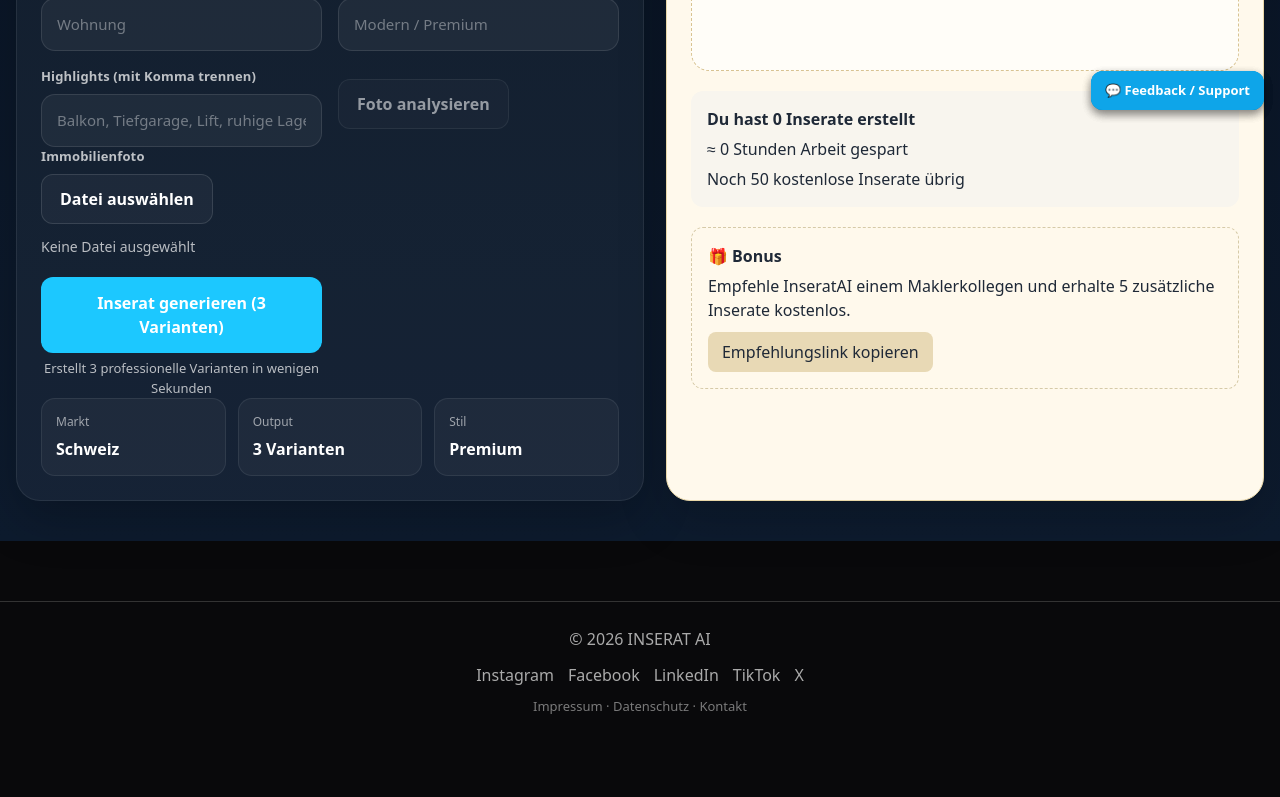
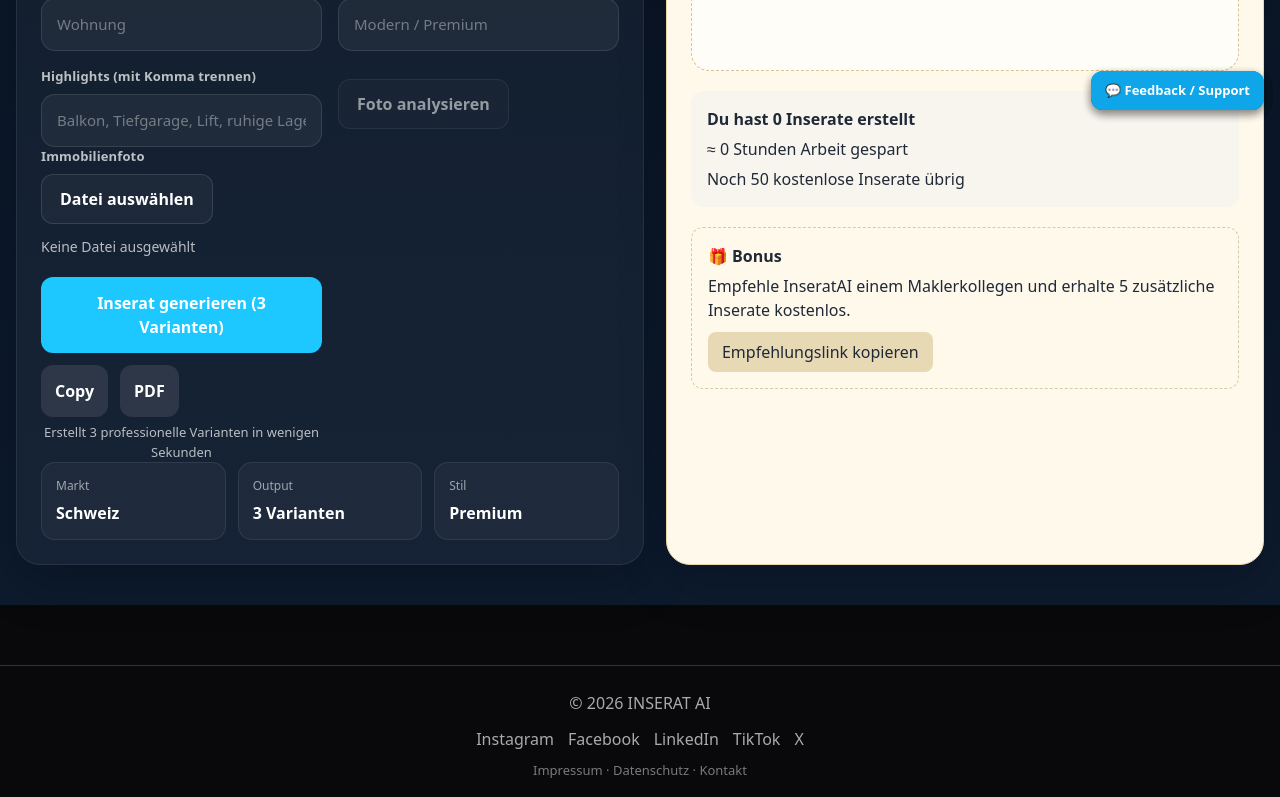
Before and after one commit to capizzijesse-commits/makler-plattform, a Next.js app: page /dashboard in a window 1280 px wide. Shown: the part 674-1471 px from the top of the page. Before the commit the page ends 1416 px from the top, so only its background shows below. Built offline with nearby package versions, Linux system fonts and the light colour scheme.

Commit message:
add copy and pdf buttons

```diff
--- a/app/dashboard/page.tsx
+++ b/app/dashboard/page.tsx
@@ -18,6 +18,26 @@ facebookHashtags?: string;
 };
 
 export default function DashboardPage() {
+  function copyText() {
+  const text = document.querySelector(".outputText")?.textContent || "";
+  if (!text) return;
+  navigator.clipboard.writeText(text);
+}
+
+function downloadPdf() {
+  const text = document.querySelector(".outputText")?.textContent || "";
+  if (!text) return;
+
+  const blob = new Blob([text], { type: "text/plain;charset=utf-8" });
+  const url = URL.createObjectURL(blob);
+
+  const a = document.createElement("a");
+  a.href = url;
+  a.download = "inserat.txt";
+  a.click();
+
+  URL.revokeObjectURL(url);
+}
 
   const [instagramPost, setInstagramPost] = useState("");
 const [linkedinPost, setLinkedinPost] = useState("");
@@ -439,6 +459,13 @@ await navigator.clipboard.writeText(fullText);
           </div>
 
           <div className="actions">
+            <button
+              onClick={generateText}
+              disabled={loading}
+              className="btn btn-primary"
+            >
+              {loading ? "Generiere..." : "Generieren (3 Varianten)"}
+            </button>
 
       <button
   className="btn btn-secondary"
@@ -564,10 +591,10 @@ autoComplete="off"
     </span>
   </div>
   <div style={{ marginTop: "20px", width: "100%" }}>
+ <div style={{ marginTop: "20px", display: "flex", gap: "12px", flexWrap: "wrap" }}>
   <button
     onClick={generateText}
     style={{
-      width: "100%",
       padding: "14px",
       borderRadius: "12px",
       border: "none",
@@ -580,6 +607,37 @@ autoComplete="off"
   >
     Inserat generieren (3 Varianten)
   </button>
+
+  <button
+    onClick={copyText}
+    style={{
+      padding: "14px",
+      borderRadius: "12px",
+      border: "none",
+      background: "#2d3748",
+      color: "#fff",
+      fontWeight: 600,
+      cursor: "pointer",
+    }}
+  >
+    Copy
+  </button>
+
+  <button
+    onClick={downloadPdf}
+    style={{
+      padding: "14px",
+      borderRadius: "12px",
+      border: "none",
+      background: "#2d3748",
+      color: "#fff",
+      fontWeight: 600,
+      cursor: "pointer",
+    }}
+  >
+    PDF
+  </button>
+</div>
 
   <div
     style={{
```
